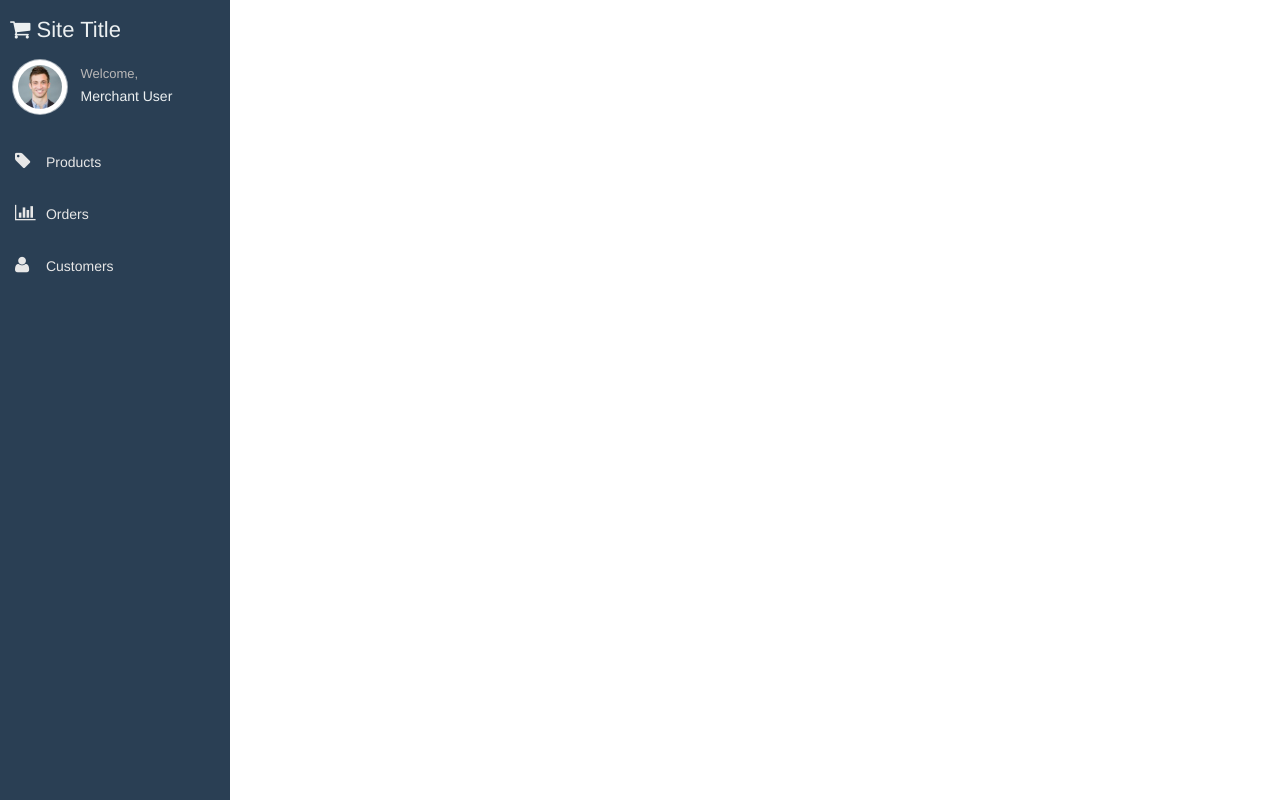
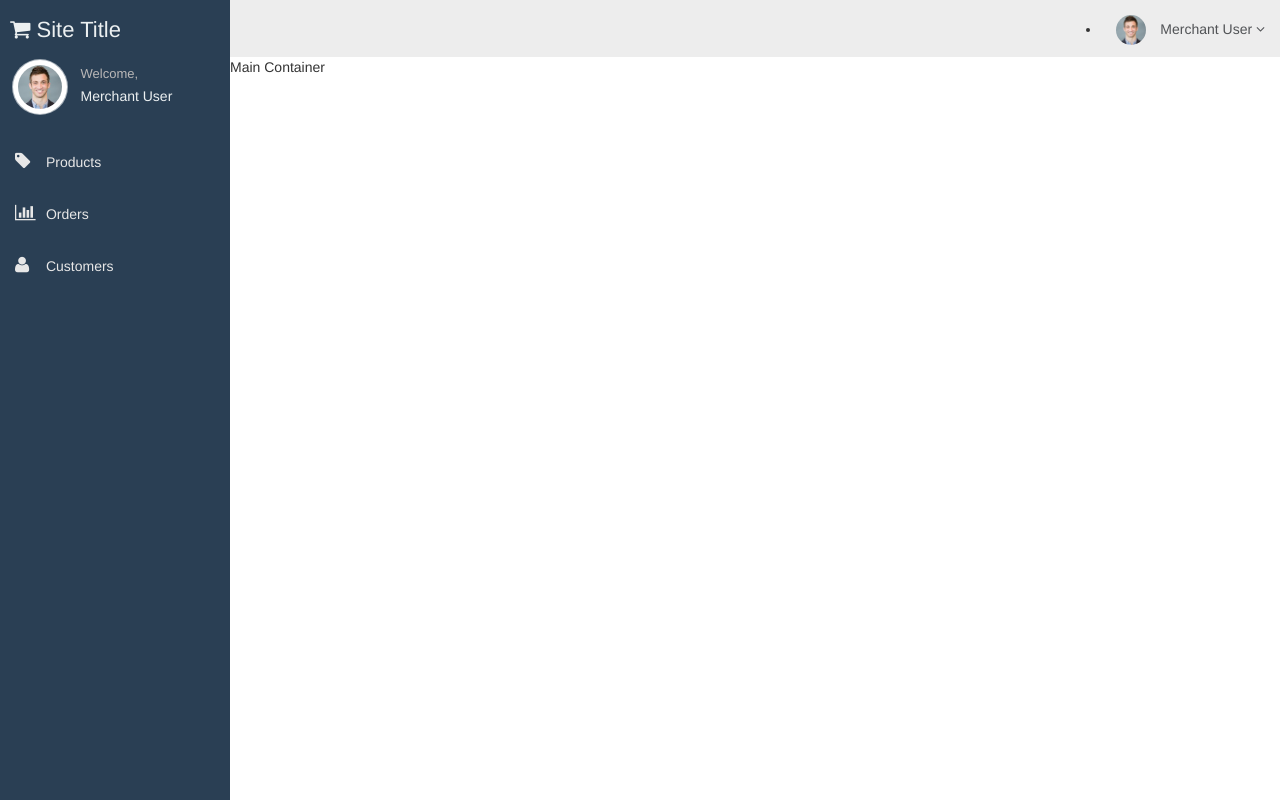
Before and after one commit to MangTomas23/ecommerce, a PHP site: page /dashboard/index.php in a window 1280 px wide. Run offline with PHP 8.4, Linux system fonts and the light colour scheme.

Commit message:
Add main container

```diff
--- a/assets/css/dashboard.css
+++ b/assets/css/dashboard.css
@@ -82,3 +82,50 @@
   font-size: 18px;
   width: 27px;
 }
+
+.top-nav {
+  display: flex;
+  margin-left: 230px;
+  flex-direction: row-reverse;
+  background: #ededed;
+}
+
+.nav-menu {
+  border-bottom: #d9dee4;
+}
+
+.nav-menu nav ul {
+  padding: 0;
+  margin: 0;
+}
+
+
+.nav-menu ul li a {
+  color: #515356!important;
+  font-weight: 500;
+  line-height: 32px;
+  padding: 13px 15px 12px;
+  display: block;
+  position: relative;
+  text-decoration: none;
+
+}
+
+.nav-menu ul li a:hover {
+  background: #d8dade;
+}
+
+.nav-menu ul li a img {
+  width: 30px;
+  height: 30px;
+  border-radius: 50%;
+  margin-right: 10px;
+}
+
+.dropdown-usermenu {
+  min-width: 250px;
+}
+
+.main-container {
+  margin-left: 230px;
+}
--- a/dashboard/footer.php
+++ b/dashboard/footer.php
@@ -1,3 +1,5 @@
+</div>
+</div>
 <script src="../assets/js/bootstrap.min.js"></script>
 </body>
 </html>
--- a/dashboard/header.php
+++ b/dashboard/header.php
@@ -10,3 +10,8 @@
 
   </head>
   <body>
+
+    <div class="container">
+        <?php include 'navbar-side.php' ?>
+        <?php include 'navbar-top.php' ?>
+        <div class="main-container">
--- a/dashboard/index.php
+++ b/dashboard/index.php
@@ -2,11 +2,5 @@
 $page_title = 'Dashboard';
 include 'header.php';
 ?>
-
-<div class="container">
-  <div class="main_container">
-    <?php include 'navbar-side.php' ?>
-  </div>
-</div>
-
+      Main Container
 <?php include 'footer.php' ?>
--- /dev/null
+++ b/dashboard/navbar-top.php
@@ -0,0 +1,19 @@
+<div class="top-nav">
+  <div class="nav-menu">
+    <nav>
+      <ul>
+        <li class="dropdown">
+          <a href="#" class="dropdown-toggle" data-toggle="dropdown">
+            <img src="../assets/img/profile.jpg" alt="">
+            Merchant User
+            <span class="fa fa-angle-down"></span>
+          </a>
+          <ul class="dropdown-menu dropdown-usermenu pull-right">
+            <li><a href="../logout.php"><i class="fa fa-sign-out pull-right"></i> Log Out</a></li>
+          </ul>
+        </li>
+
+      </ul>
+    </nav>
+  </div>
+</div>
```
Also changed, not shown: dashboard/products.php (added).
